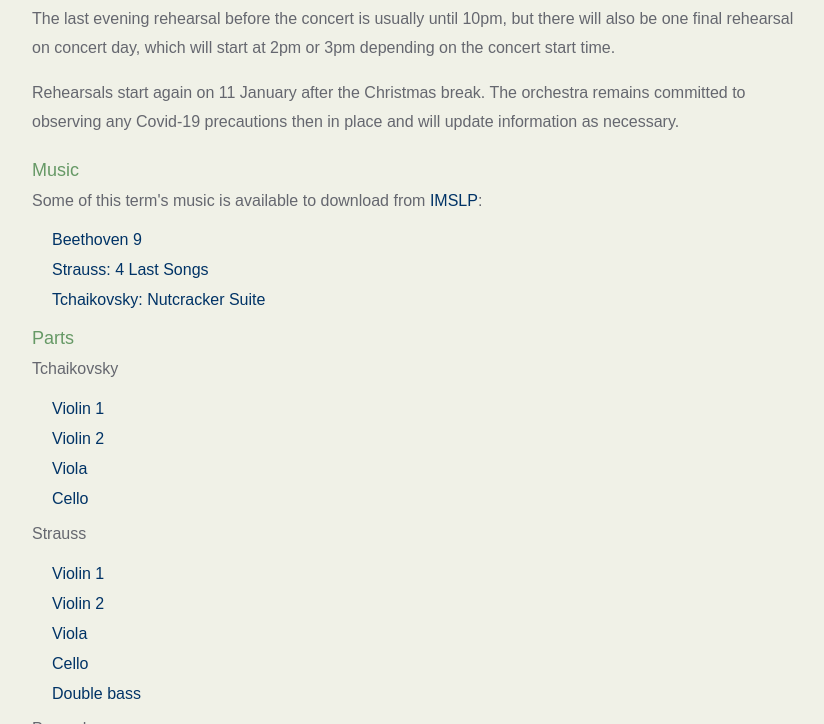
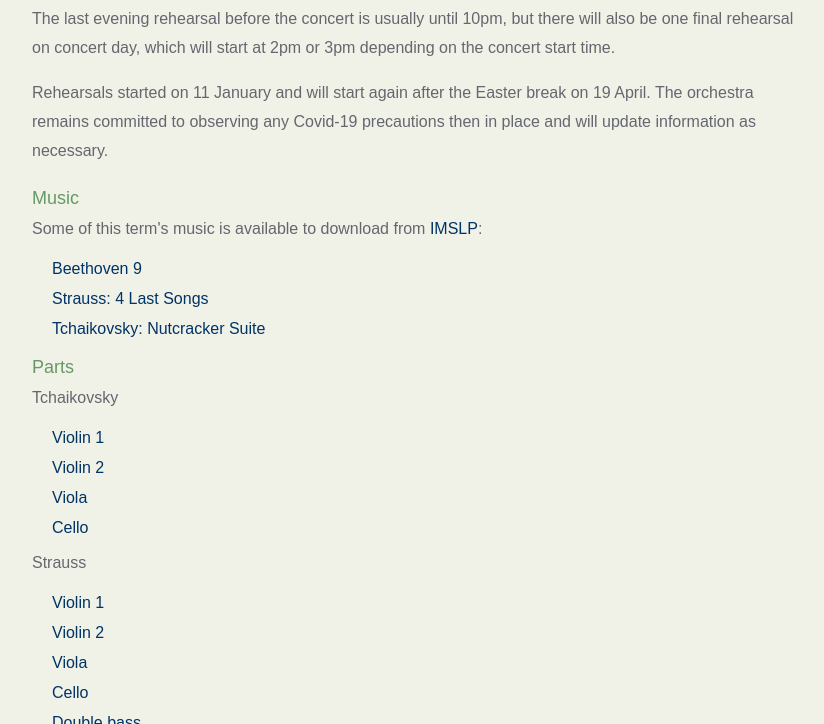
Before and after one commit to the-angel-orchestra/the-angel-orchestra.github.io, a Jekyll site: the page built from rehearsals/index.html, in a window 1280 px wide and 900 px high, scrolled down 838 px, cut to the strip 176-900 px from the top of the window. Shown: the whole strip, without its empty margins (224-1048 px from the left). Built offline with Jekyll 4.4.1, drawn with Linux system fonts in a browser that asks for light colours; nearby versions of some CDN libraries; some web fonts are replaced.

Commit message:
Update rehearsals.html

```diff
--- a/_includes/rehearsals.html
+++ b/_includes/rehearsals.html
@@ -1 +1 @@
-<p>Rehearsals start again on 11 January after the Christmas break. The orchestra remains committed to observing any Covid-19 precautions then in place and will update information as necessary.</p>
+<p>Rehearsals started on 11 January and will start again after the Easter break on 19 April. The orchestra remains committed to observing any Covid-19 precautions then in place and will update information as necessary.</p>
```
